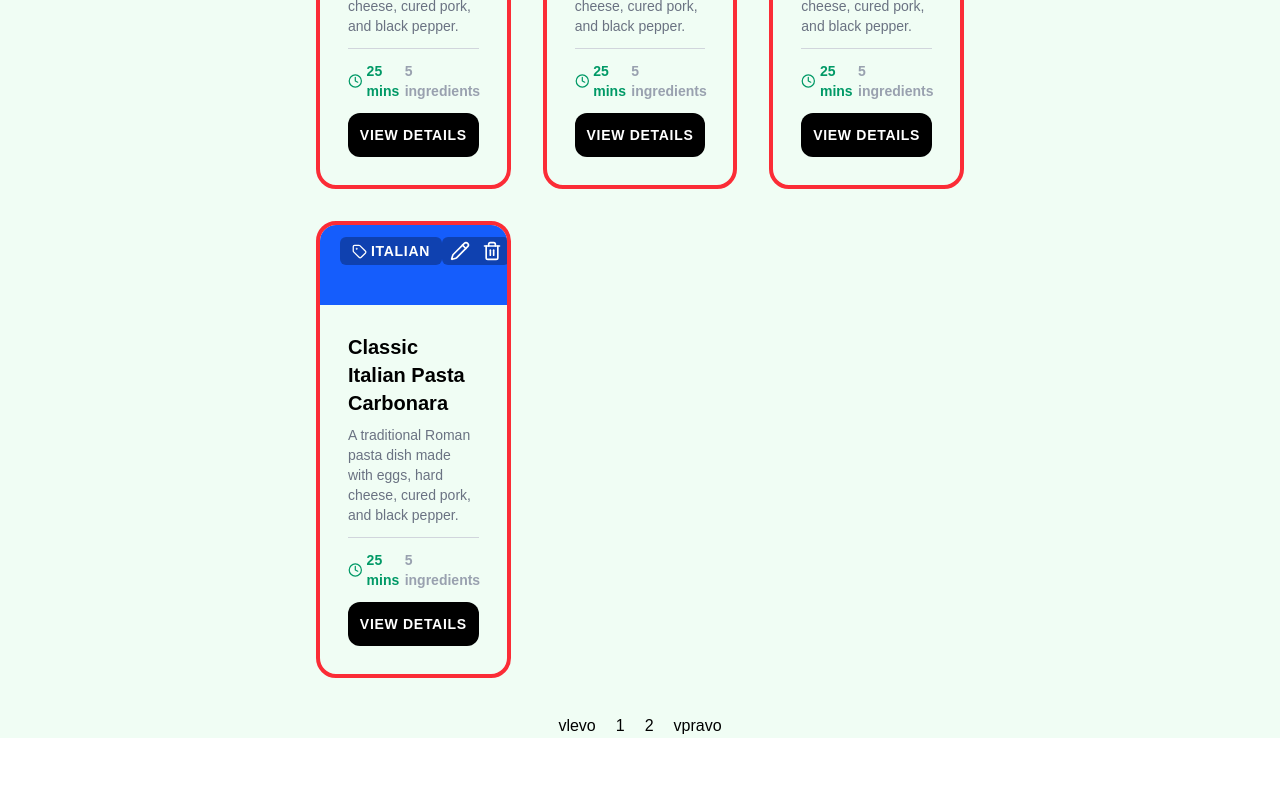
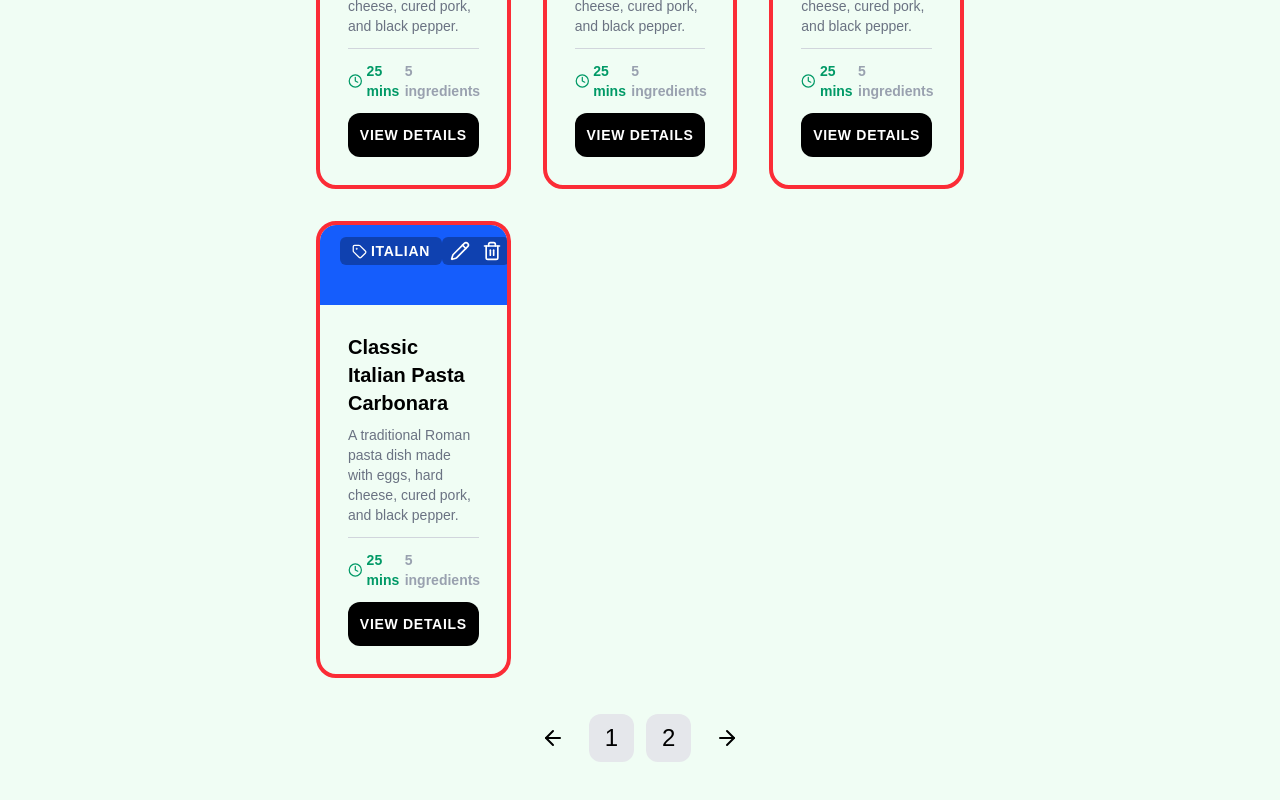
Before and after one commit to M-Ulmann/culinary-book, a Next.js app: page / in a window 1280 px wide. Shown: the part 816-1616 px from the top of the page. Before the commit the page ends 1554 px from the top, so only its background shows below. Built offline with nearby package versions, Linux system fonts and the light colour scheme.

Commit message:
Upraveny footer

```diff
--- a/app/page.tsx
+++ b/app/page.tsx
@@ -1,4 +1,4 @@
-import { Trash, Pencil, Clock, MoonStar, Sun, Search, Tag } from "lucide-react";
+import { Trash, Pencil, Clock, MoonStar, Sun, Search, Tag, ArrowLeft, ArrowRight  } from "lucide-react";
 import Utensils from '@/public/utensils.png'
 import Image from "next/image";
 
@@ -291,26 +291,28 @@ export default function Home(){
 
         </div>
 
-        <footer className="flex flex-row gap-5 self-center">
-          <button>
-            <p>vlevo</p>
+        <footer className="flex flex-row gap-3 self-center text-2xl">
+          <button className=" p-3 rounded-xl hover:bg-emerald-500 hover:text-white transition">
+            <ArrowLeft/>
           </button>
 
-          <button>
-            <p>1</p>
+          <button className="bg-gray-200 py-2 px-4 rounded-xl hover:bg-emerald-100 transition">
+            1
           </button>
 
-          <button>
-            <p>2</p>
+          <button className="bg-gray-200 py-2 px-4 rounded-xl hover:bg-emerald-100 transition">
+            2
           </button>
 
-          <button>
-            <p>vpravo</p>
+          <button className="p-3 rounded-xl hover:bg-emerald-500 hover:text-white transition">
+            <ArrowRight/>
           </button>
         </footer>
 
       </main>
 
+    <div className="h-5"></div>
+
     </div>
   );
 }
```
